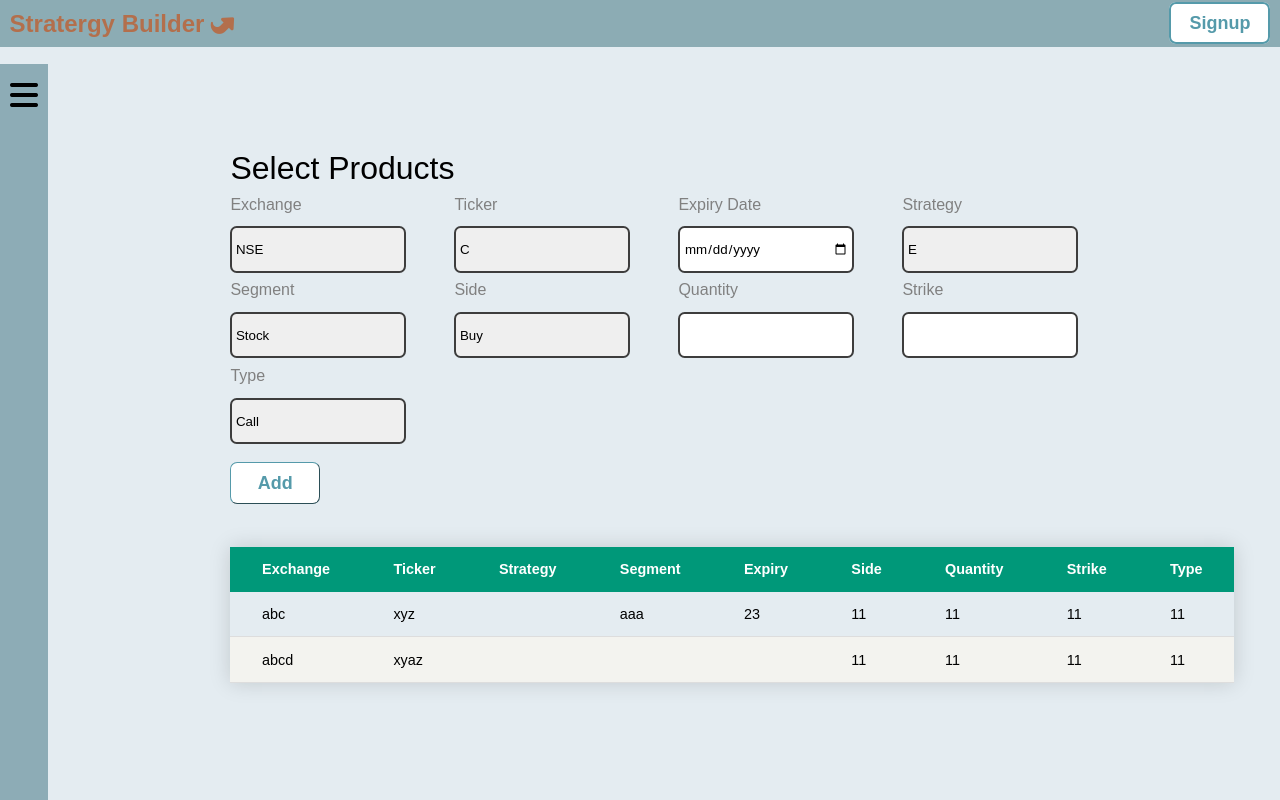
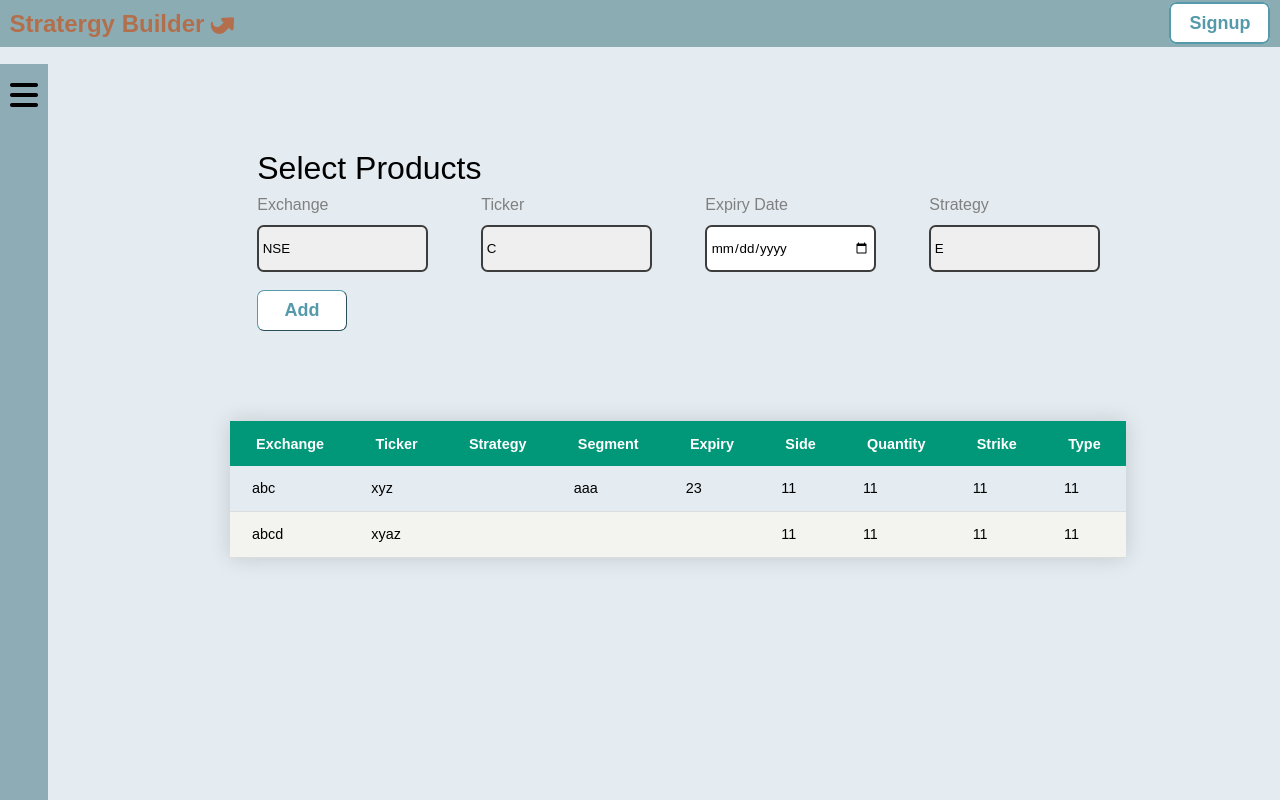
Before and after one commit to AlakKoul/Stratergy-Builder, a React (Create React App) app in the folder Frontend/: page /home in a window 1280 px wide. Built offline with nearby package versions, Linux system fonts and the light colour scheme.

Commit message:
Bugs Fixed

```diff
--- a/Frontend/src/components/Home.js
+++ b/Frontend/src/components/Home.js
@@ -50,7 +50,9 @@ export const Home = () => {
     });
     const [custom,setCustom] = useState(true);
     const [strikeAndType,setStrikeAndType] = useState(false);
+
     const handleDetailsNonCustom = (event) => {
+        let strategyID = document.querySelector('#strategy');
         event.preventDefault();
         const fieldName = event.target.getAttribute('name');
         const fieldValue = event.target.value;
@@ -58,7 +60,10 @@ export const Home = () => {
         newFormData[fieldName] = fieldValue;
 
         setAddDetails(newFormData);
-        setCustom(true);
+        if(strategyID.value==='custom')
+            setCustom(false);
+        else
+            setCustom(true);
     };
     const handleDetailsStratergy = (event) => {
         //fetch from database update dataVal {}
@@ -92,12 +97,17 @@ export const Home = () => {
     };
     const handleDetailsCustom = (event) => {
         event.preventDefault();
+        let quantityID = document.querySelector('#quantity');
+        if(quantityID.value>9999999) quantityID.value = 9999999;
+        let strikeID = document.querySelector('#strike');
+        if(strikeID.value>10000) strikeID.value = 10000;
         const fieldName = event.target.getAttribute('name');
         const fieldValue = event.target.value;
         const newFormData = { ...addDetails };
         newFormData[fieldName] = fieldValue;
 
         setAddDetails(newFormData);
+
     };
     const handleDetailsAdd = (event) => {
         event.preventDefault();
@@ -266,6 +276,7 @@ export const Home = () => {
                                     className='products'
                                     type="number"
                                     min={0}
+                                    max={9999999}
                                     value={addDetails.quantity}
                                     onChange={handleDetailsCustom}
                                     >
@@ -281,6 +292,7 @@ export const Home = () => {
                                     className='products'
                                     type="number"
                                     min={0}
+                                    max={10000}
                                     value={addDetails.strike}
                                     onChange={handleDetailsCustom}
                                     >
--- a/Frontend/src/styles/Home.css
+++ b/Frontend/src/styles/Home.css
@@ -38,6 +38,7 @@
 }
 .heading{
     font-size: 2rem;
+    margin-left: 3%;
 }
 .sub-heading-1st{
     color:grey;
@@ -48,10 +49,11 @@
 .main-select-products{
     display: flex;
     margin-top: 1%;
+    justify-content: space-evenly;
 }
 .select-products{
     width:17em;
-    margin-right:3em;
+    margin: 0% 3%;
 }
 .products{
     margin-top: 7%;
@@ -86,6 +88,7 @@
     font-weight: bolder;
     border-width: 0.1em;
     background-color: white;
+    margin-left: 3%;
 }
 .next-button:hover{
     color: white;
@@ -95,17 +98,18 @@
 }
 .strategy-table{
     border-collapse: collapse;
-    margin: 25px 0;
     font-size: 0.9em;
     box-shadow: 0 0 20px rgba(0, 0, 0, 0.15);
+    margin:8% auto;
 }
 .strategy-table thead tr{
     background-color: #009879;
     color: #ffffff;
-    text-align: left;
+    text-align: center;
 }
 .strategy-table th,td {
-    padding: 1em 2.2em;
+    width: 5% ;
+    padding: 1em 1.5em;
 }
 .strategy-table tbody tr {
     border-bottom: 1px solid #dddddd;
@@ -114,3 +118,6 @@
 .strategy-table tbody tr:nth-of-type(even) {
     background-color: #f3f3ef;
 }
+.customDiv{
+    display: none;
+}
```
